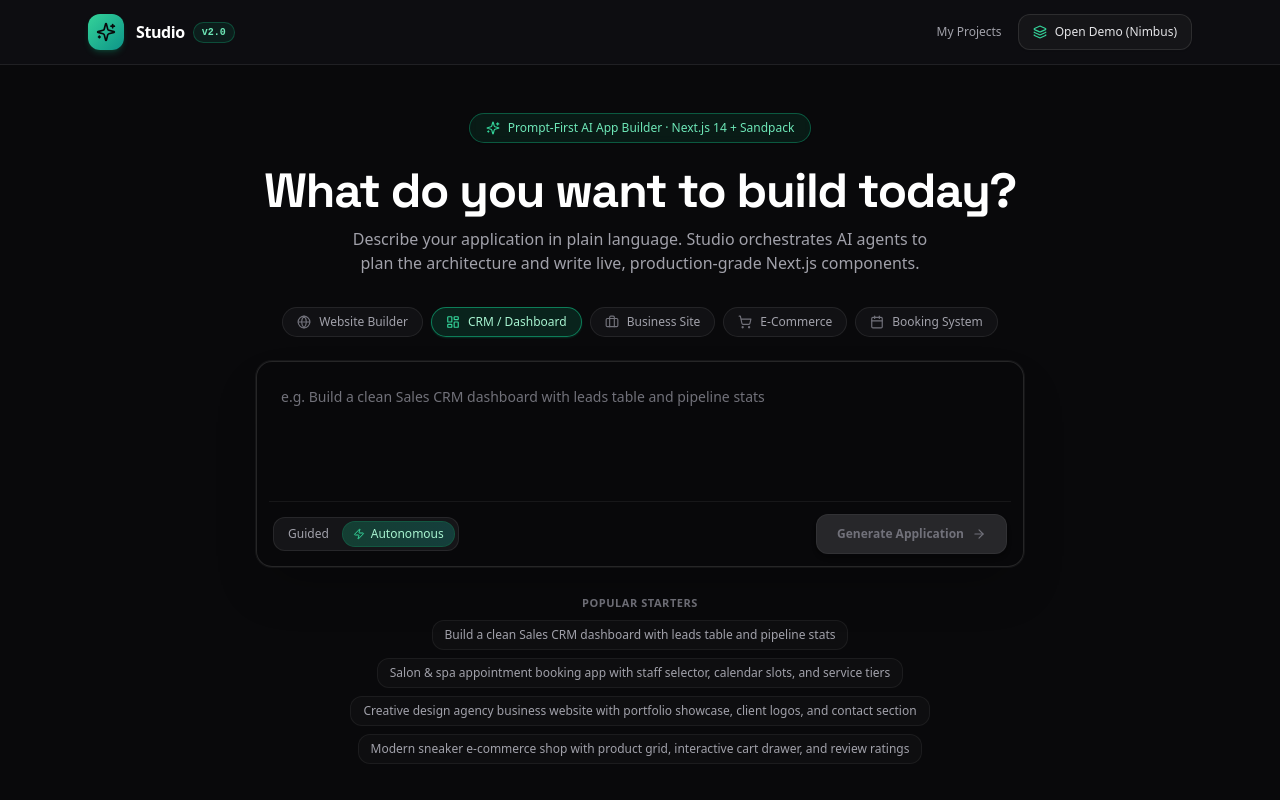
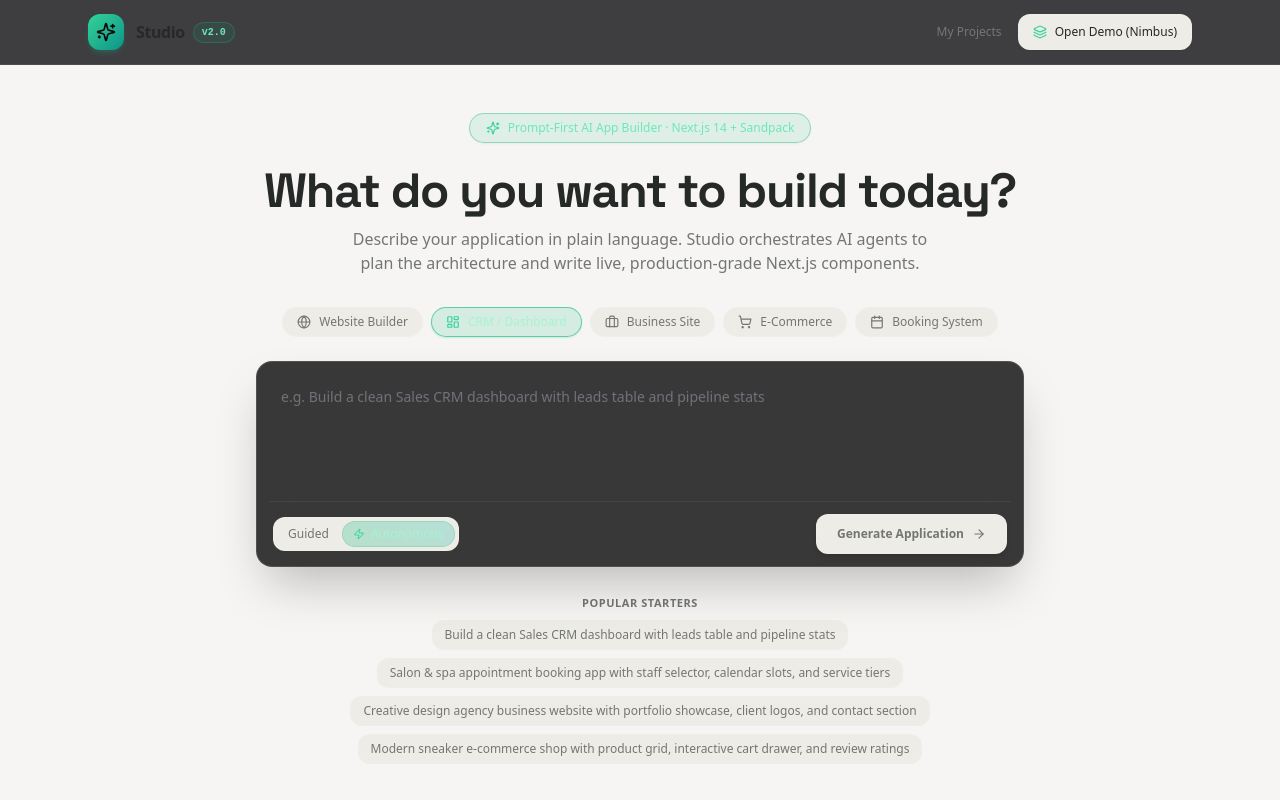
Before and after one commit to Aravindkumar5500/Studio, a Next.js app: page / in a window 1280 px wide. Shown: the top 800 px of the page. Built offline with nearby package versions, Linux system fonts and the light colour scheme.

Commit message:
feat(ui): initialize semantic light and dark themes

```diff
--- a/src/app/layout.tsx
+++ b/src/app/layout.tsx
@@ -2,15 +2,17 @@ import type { Metadata } from "next";
 import "./globals.css";
 
 export const metadata: Metadata = {
-  title: "Studio — Full-Stack AI Creation Platform",
-  description:
-    "Design, plan, visually inspect, and deploy Next.js applications with AI and direct-manipulation precision.",
+  title: "Studio — Build with intention",
+  description: "Plan, generate, refine, and ship real applications in one thoughtful workspace.",
 };
 
 export default function RootLayout({ children }: { children: React.ReactNode }) {
   return (
-    <html lang="en" className="dark">
-      <body className="font-sans antialiased bg-canvas text-foreground">{children}</body>
+    <html lang="en" className="light" suppressHydrationWarning>
+      <head>
+        <script dangerouslySetInnerHTML={{ __html: `try { const theme = localStorage.getItem("studio_theme") || "light"; document.documentElement.classList.remove("light","dark"); document.documentElement.classList.add(theme === "dark" ? "dark" : "light"); } catch (_) {}` }} />
+      </head>
+      <body className="font-sans antialiased">{children}</body>
     </html>
   );
 }
```
